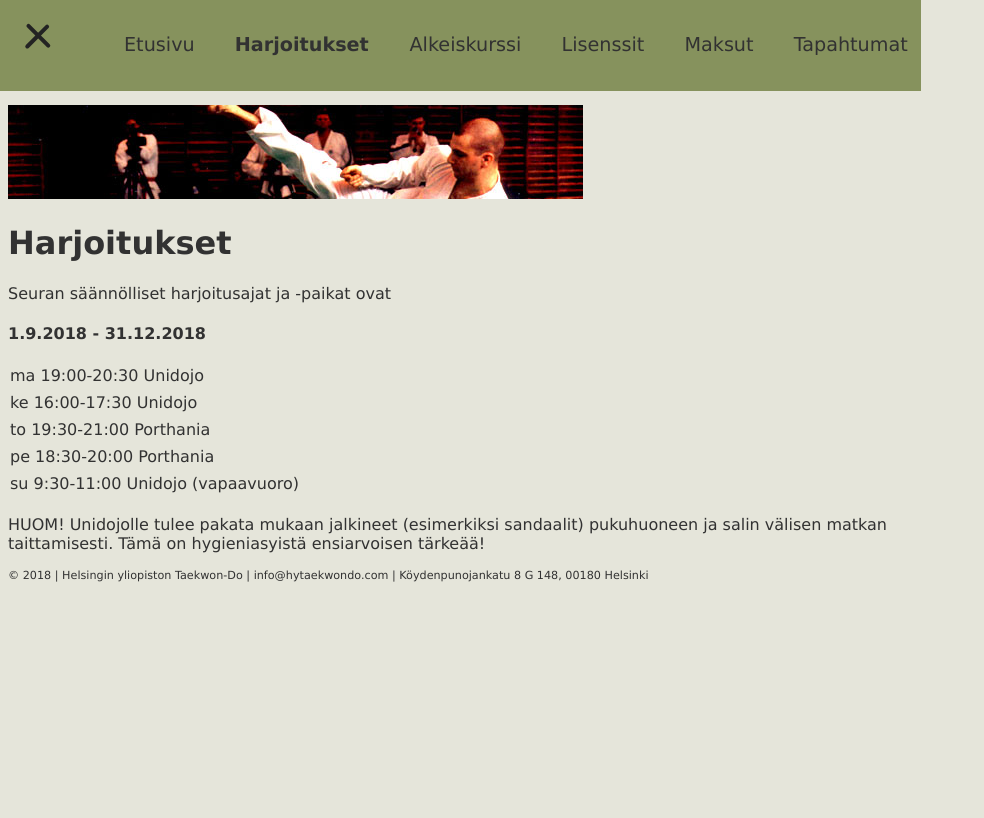
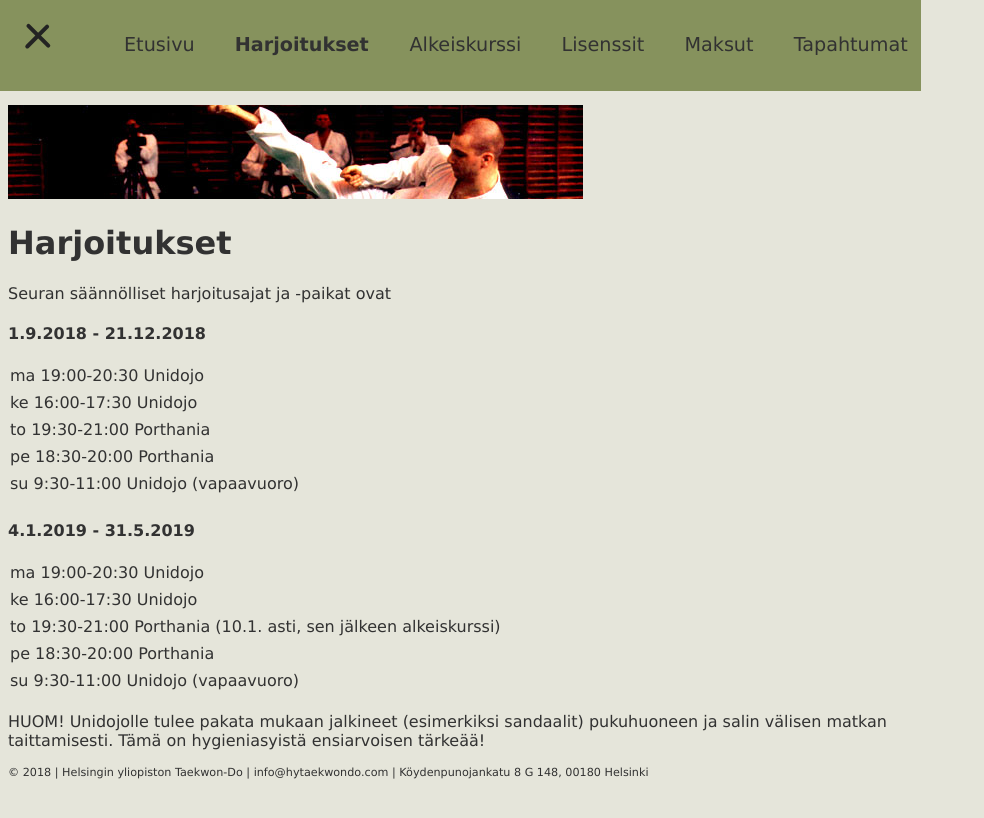
Before and after one commit to hytkd/website, a Jekyll site: the page built from trainings.html, in a window 1280 px wide. Shown: the top 818 px of the page, without its empty margins (0-984 px from the left). Built offline with Jekyll 4.4.1, drawn with Linux system fonts in a browser that asks for light colours.

Commit message:
Add spring's training times

```diff
--- a/_data/trainings.yml
+++ b/_data/trainings.yml
@@ -1,4 +1,4 @@
-- dates: 1.9.2018 - 31.12.2018
+- dates: 1.9.2018 - 21.12.2018
   times:
     - time: ma 19:00-20:30
       location: Unidojo
@@ -10,3 +10,15 @@
       location: Porthania
     - time: su 9:30-11:00
       location: Unidojo (vapaavuoro)
+- dates: 4.1.2019 - 31.5.2019
+  times:
+    - time: ma 19:00-20:30
+      location: Unidojo
+    - time: ke 16:00-17:30
+      location: Unidojo
+    - time: to 19:30-21:00
+      location: Porthania (10.1. asti, sen jälkeen alkeiskurssi)
+    - time: pe 18:30-20:00
+      location: Porthania
+    - time: su 9:30-11:00
+      location: Unidojo (vapaavuoro)
```
